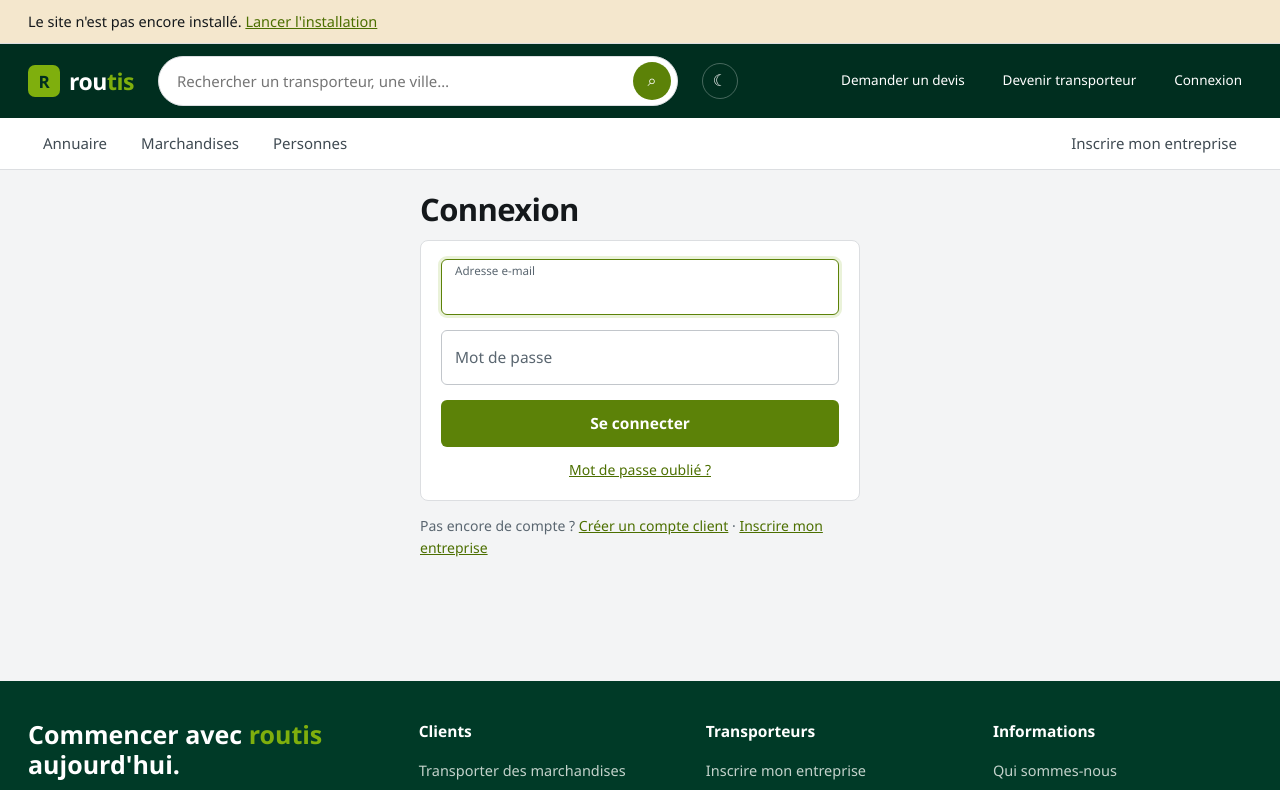
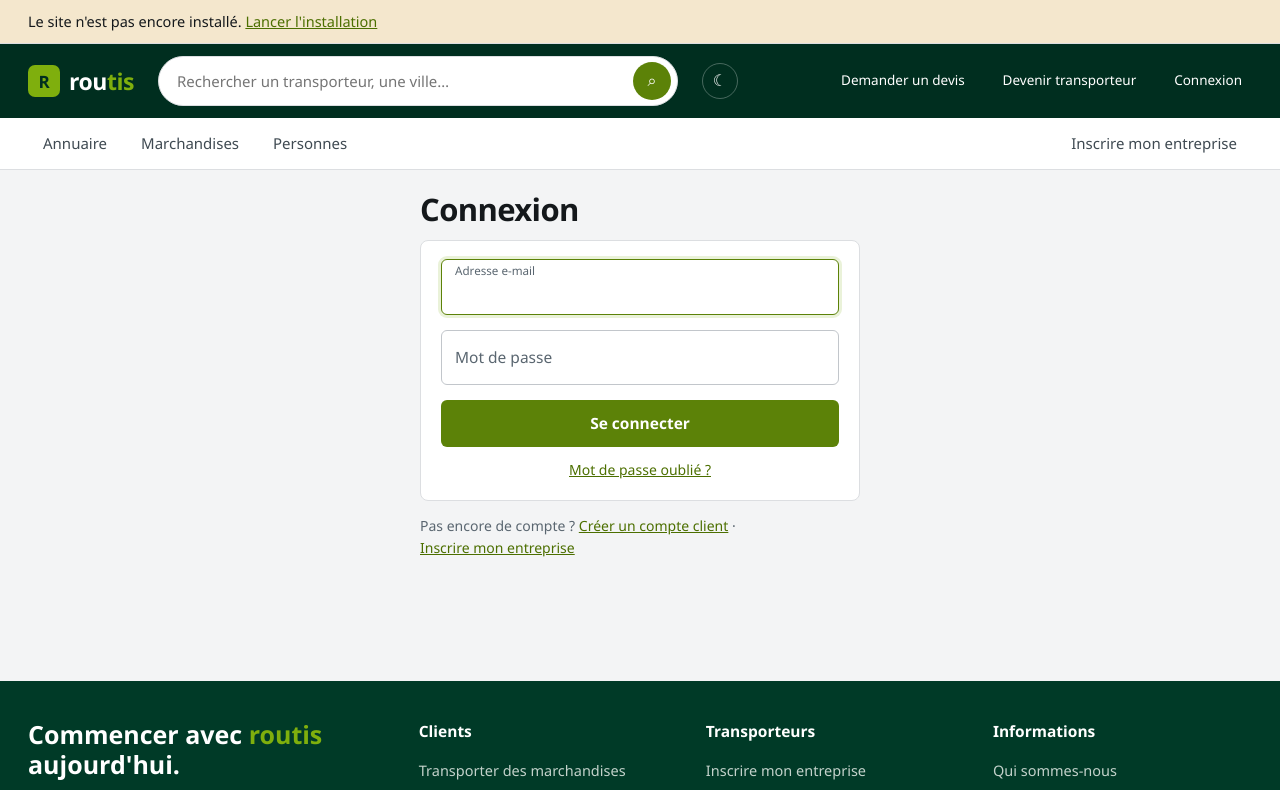
Before and after one commit to makhloufAoudia/routis, a Next.js app: page /connexion in a window 1280 px wide. Shown: the top 790 px of the page. Built offline with nearby package versions, Linux system fonts and the light colour scheme; no server answers; the database is empty.

Commit message:
Lien d'inscription : plus de coupure en milieu de phrase

```diff
--- a/app/connexion/page.tsx
+++ b/app/connexion/page.tsx
@@ -61,8 +61,12 @@ export default async function Page({
           <Link href="/mot-de-passe-oublie">Mot de passe oublié ?</Link>
         </p>
       </form>
-      <p className="small muted">
-        Pas encore de compte ? <Link href="/inscription">Créer un compte client</Link> ·{" "}
+      {/* Chaque choix reste d'un seul tenant : la ligne se coupe entre les deux
+          liens, jamais au milieu de « Inscrire mon entreprise ». */}
+      <p className="small muted choix-compte">
+        Pas encore de compte ?{" "}
+        <Link href="/inscription">Créer un compte client</Link>
+        <span aria-hidden="true"> · </span>
         <Link href="/inscription?type=transporteur">Inscrire mon entreprise</Link>
       </p>
     </div>
--- a/app/globals.css
+++ b/app/globals.css
@@ -246,6 +246,8 @@ input:-webkit-autofill:active{
   transition:background-color 9999s ease-out 0s;
 }
 
+.choix-compte a{white-space:nowrap}
+
 /* ---------- messages ---------- */
 .msg{border:1px solid var(--rule);border-left:4px solid var(--ink-3);background:var(--surface);border-radius:0 6px 6px 0;padding:12px 16px;margin-bottom:14px;font-size:15px}
 .msg.ok{border-left-color:var(--ok);background:var(--ok-soft)}
```
